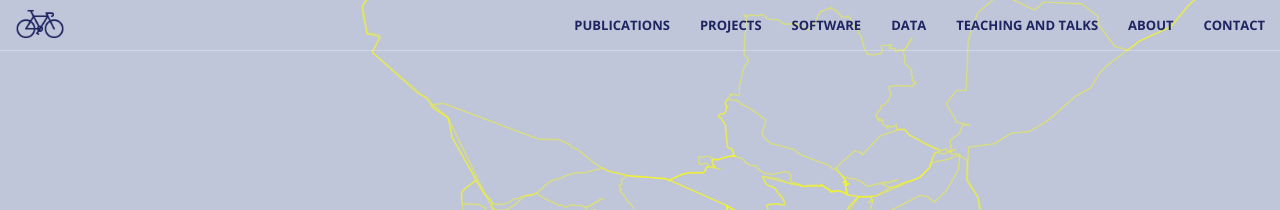
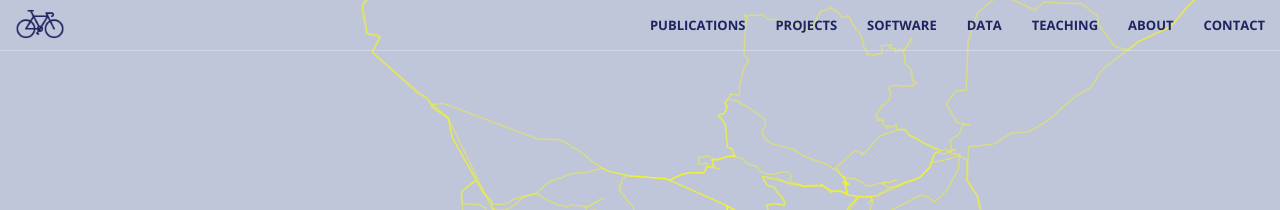
Before and after one commit to luccalino/luccalino.github.io, a Jekyll site: the page built from index.html, in a window 1280 px wide. Shown: the top 210 px of the page. Built offline with Jekyll 4.4.1, drawn with Linux system fonts in a browser that asks for light colours; nearby versions of some CDN libraries.

Commit message:
Update nav.html

```diff
--- a/_includes/nav.html
+++ b/_includes/nav.html
@@ -29,7 +29,7 @@
                     <a class="page-scroll" href="#data">Data</a>
                 </li>
                 <li>
-                    <a class="page-scroll" href="#teaching">Teaching and talks</a>
+                    <a class="page-scroll" href="#teaching">Teaching</a>
                 </li>
                 <li>
                     <a class="page-scroll" href="#about">About</a>
```
